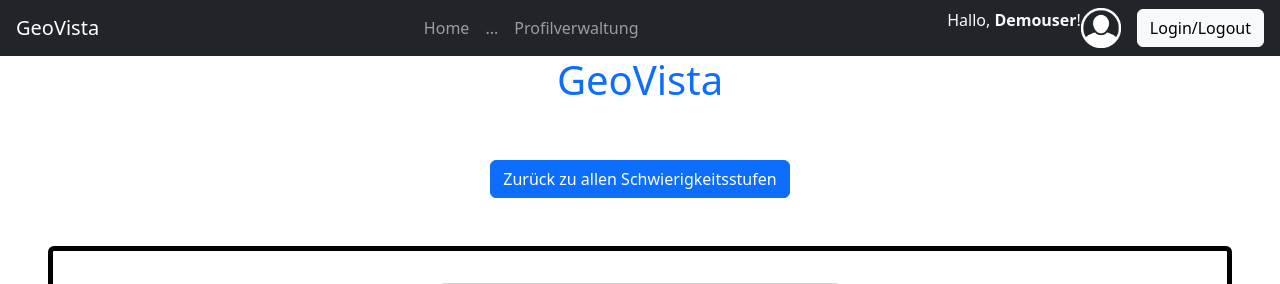
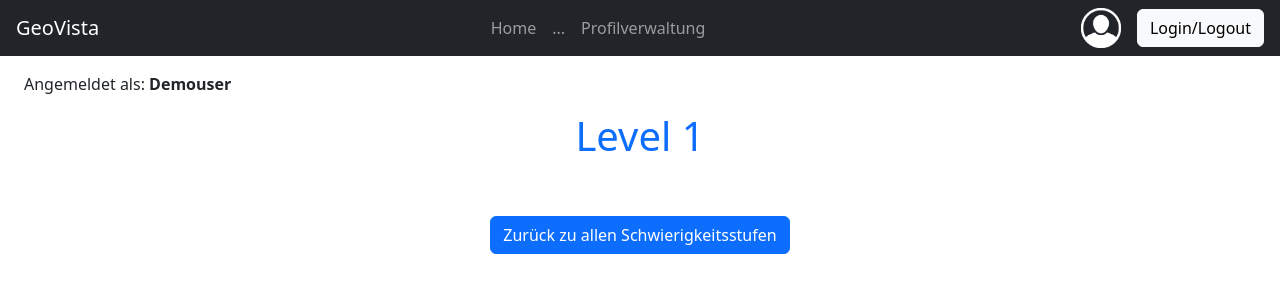
Before and after one commit to IT-Projects-FH-Technikum/itp_geovista, a PHP site: page /level1.php in a window 1280 px wide. Shown: the top 284 px of the page. Run offline with PHP 8.4, Linux system fonts and the light colour scheme.

Commit message:
finished task 11 (nav)

```diff
--- a/GeoVista/base/nav.php
+++ b/GeoVista/base/nav.php
@@ -29,12 +29,8 @@ if (session_status() == PHP_SESSION_NONE)
             </li>
         </ul>
 
-        <div class="nav-item text-light">
-            <p>Hallo, <span class='fw-bold'>Demouser</span>!</p>
-        </div>
-
         <!-- Profil-Icon -> only for logged in users -->
-        <a class="nav-link" href="./editProfile.php"><img src="./res/img/icons/profil.png" class="me-0 me-md-3 mb-3 mb-md-0"
+        <a class="nav-link" href=""><img src="./res/img/icons/profil.png" class="me-0 me-md-3 mb-3 mb-md-0"
                 alt="Profil Icon" style="width: 40px;"></a>
 
         <!-- Login/Logout -->
--- a/GeoVista/base/username.php
+++ b/GeoVista/base/username.php
@@ -0,0 +1,17 @@
+<!-- Display username of logged in user -->
+<?php
+if (session_status() == PHP_SESSION_NONE)
+    session_start();
+
+require_once('config/dbaccess.php'); //to retrieve connection details
+require_once('config/db_utils.php'); //functions for database access
+$db = new mysqli($host, $user, $password, $database);
+if ($db->connect_error) {
+    echo "Connection Error: " . $db->connect_error;
+    exit();
+}
+
+/* only for logged in user */
+echo "<p class='mt-3 ms-0 ms-xl-4 text-center text-xl-start'>Angemeldet als: <span class='fw-bold'>Demouser</span></p>";
+
+?>
--- a/GeoVista/index.php
+++ b/GeoVista/index.php
@@ -29,13 +29,13 @@ if ($db->connect_error) {
     <!-- NAV-BAR -->
     <?php include "./base/nav.php"; ?>
 
-    <header class="" style="">
+    <header class="mt-4" style="">
         <h1 class="text-center text-primary">GeoVista</h1>
     </header>
 
     <!-- Welcome logged in user -->
     <?php
-    echo "<p class='mt-3 text-center'>Willkommen, <span class='fw-bold'>Demouser</span>!</p>";
+    echo "<p class='mt-3 text-center'>Hallo, <span class='fw-bold'>Demouser</span>!</p>";
     ?>
 
     <main class="m-5">
--- a/GeoVista/level1.php
+++ b/GeoVista/level1.php
@@ -29,8 +29,11 @@ if ($db->connect_error) {
     <!-- NAV-BAR -->
     <?php include "./base/nav.php"; ?>
 
+    <!-- USERNAME -->
+    <?php include "./base/username.php"; ?>
+
     <header class="" style="">
-        <h1 class="text-center text-primary">GeoVista</h1>
+        <h1 class="text-center text-primary">Level 1</h1>
     </header>
 
     <!-- Username -->
```
